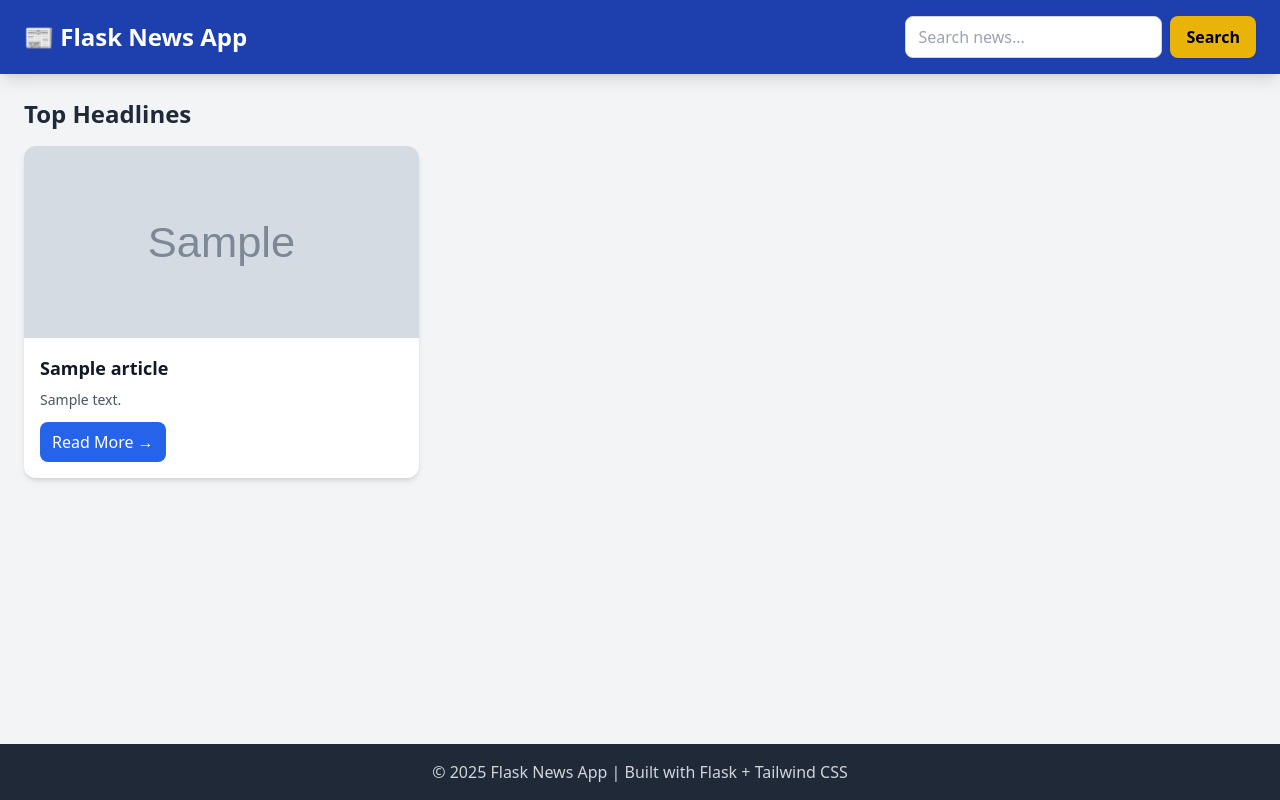
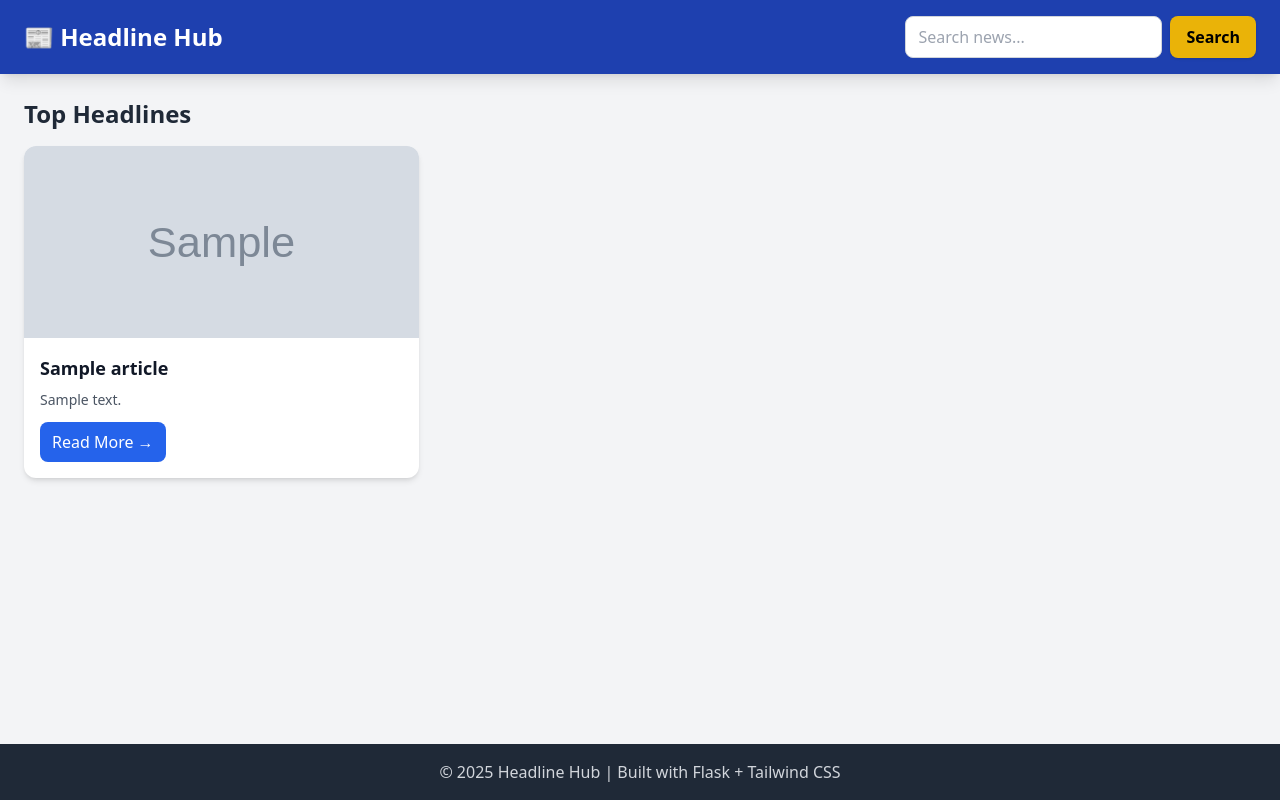
Before and after one commit to Dhanya-prabhu/Headline-Hub, a Flask app: template templates/home.html in a window 1280 px wide. Run offline with Flask 3, Linux system fonts and the light colour scheme; the template is opened without the code that fills it: most values are stand-ins (such as "Sample title", 1, 10 or a date in 2020); grey boxes marked "Sample" are stand-in pictures; some libraries are stand-ins or nearby versions.

Commit message:
Update home.html

```diff
--- a/templates/home.html
+++ b/templates/home.html
@@ -2,7 +2,7 @@
 <html lang="en">
 <head>
   <meta charset="UTF-8">
-  <title>Flask News App</title>
+  <title>Headline Hub</title>
   <script src="https://cdn.tailwindcss.com"></script>
 </head>
 <body class="bg-gray-100 min-h-screen flex flex-col">
@@ -10,7 +10,7 @@
   <!-- Navbar -->
   <header class="bg-blue-800 text-white shadow-lg">
     <div class="container mx-auto px-6 py-4 flex justify-between items-center">
-      <h1 class="text-2xl font-bold">📰 Flask News App</h1>
+      <h1 class="text-2xl font-bold">📰 Headline Hub</h1>
       <form method="POST" class="flex space-x-2">
         <input type="text" name="keyword" placeholder="Search news..." required
           class="px-3 py-2 rounded-lg text-black border border-gray-300 focus:outline-none focus:ring-2 focus:ring-blue-400">
@@ -82,7 +82,7 @@
 
   <!-- Footer -->
   <footer class="bg-gray-800 text-gray-300 text-center py-4">
-    <p>&copy; {{ 2025 }} Flask News App | Built with Flask + Tailwind CSS</p>
+    <p>&copy; {{ 2025 }} Headline Hub | Built with Flask + Tailwind CSS</p>
   </footer>
 
 </body>
```
